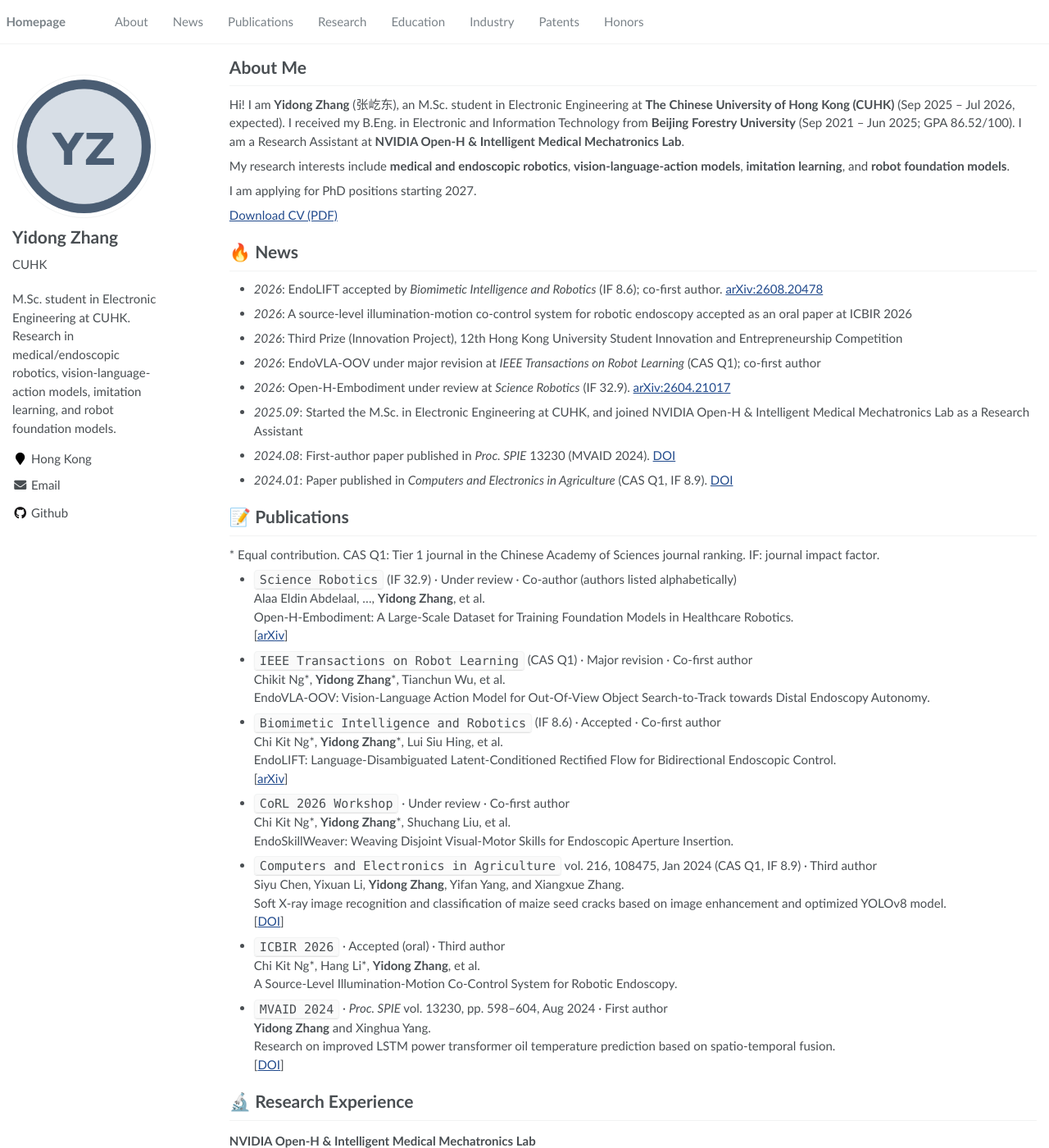
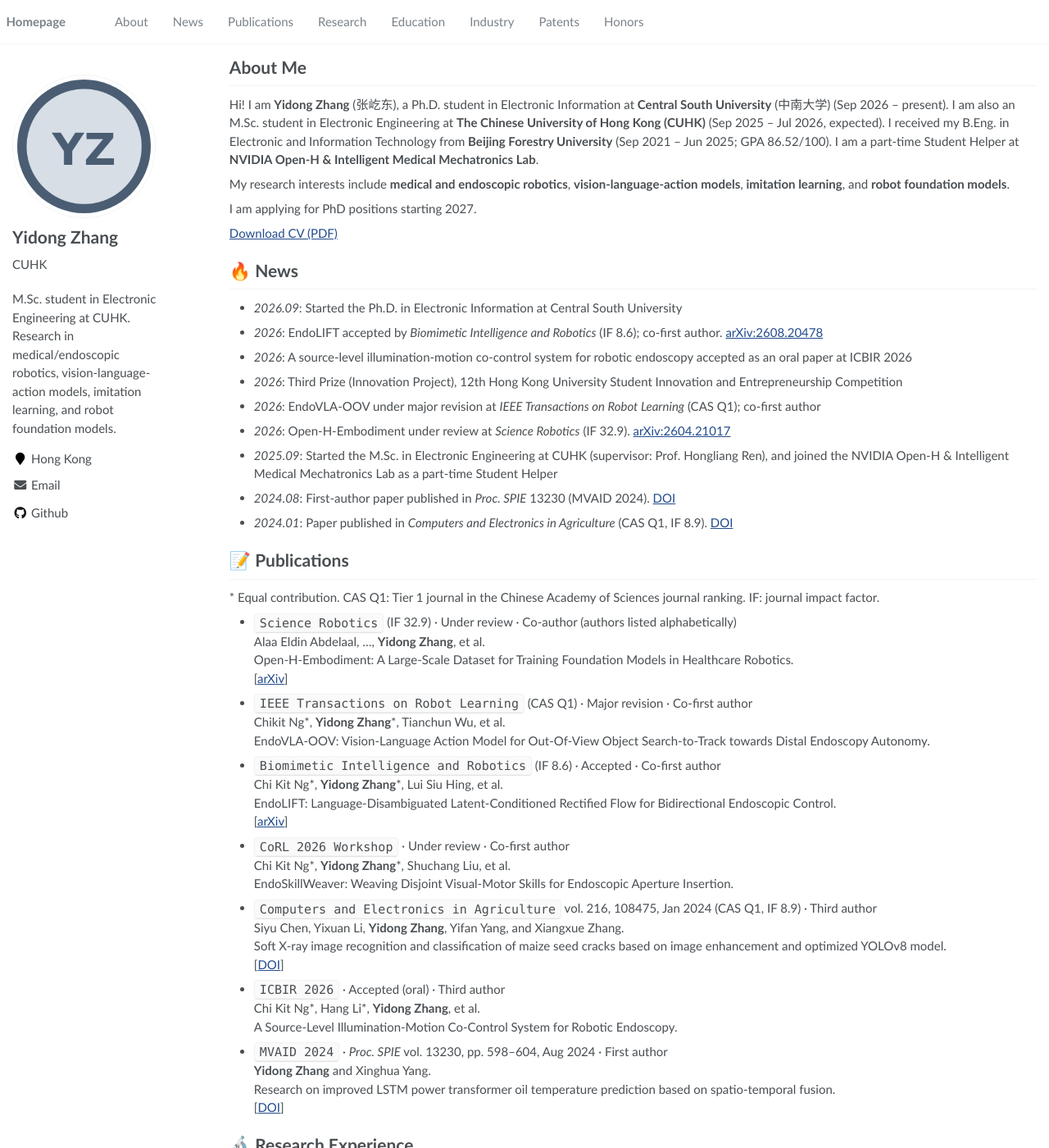
Before and after one commit to dongdongjun-destiny/dongdongjun-destiny.github.io, a Jekyll site: the page built from _pages/about.md, in a window 1280 px wide and 1400 px high. Shown: the whole window at 82% size. Built offline with Jekyll 4.4.1, drawn with Linux system fonts in a browser that asks for light colours; some of the changed text lies outside the part shown.

Commit message:
Correct lab role, add CSU Ph.D., and note CUHK supervisor (#2)
Replace Research Assistant with part-time Student Helper, add the
Central South University Ph.D. (Electronic Information, Sep 2026),
and list Prof. Hongliang Ren as the CUHK M.Sc. supervisor. Sidebar
and CV PDF are unchanged.

Co-authored-by: Cursor Agent <cursoragent@cursor.com>
Co-authored-by: dongdongjun-destiny <dongdongjun-destiny@users.noreply.github.com>

```diff
--- a/_includes/sections/education.md
+++ b/_includes/sections/education.md
@@ -1,7 +1,10 @@
 # 📖 Education {#education}
 
+- **Central South University** (中南大学) · Ph.D. in Electronic Information
+  *Sep 2026 – present*
+
 - **The Chinese University of Hong Kong** · M.Sc. in Electronic Engineering
-  *Sep 2025 – Jul 2026 (expected)*
+  *Sep 2025 – Jul 2026 (expected)* · Supervisor: Prof. Hongliang Ren
 
 - **Beijing Forestry University** (“Double First-Class” / Project 211 university) · B.Eng. in Electronic and Information Technology
   *Sep 2021 – Jun 2025* · GPA: 86.52/100
--- a/_includes/sections/news.md
+++ b/_includes/sections/news.md
@@ -1,10 +1,11 @@
 # 🔥 News {#news}
 
+- *2026.09*: Started the Ph.D. in Electronic Information at Central South University
 - *2026*: EndoLIFT accepted by *Biomimetic Intelligence and Robotics* (IF 8.6); co-first author. [arXiv:2608.20478](https://arxiv.org/abs/2608.20478)
 - *2026*: A source-level illumination-motion co-control system for robotic endoscopy accepted as an oral paper at ICBIR 2026
 - *2026*: Third Prize (Innovation Project), 12th Hong Kong University Student Innovation and Entrepreneurship Competition
 - *2026*: EndoVLA-OOV under major revision at *IEEE Transactions on Robot Learning* (CAS Q1); co-first author
 - *2026*: Open-H-Embodiment under review at *Science Robotics* (IF 32.9). [arXiv:2604.21017](https://arxiv.org/abs/2604.21017)
-- *2025.09*: Started the M.Sc. in Electronic Engineering at CUHK, and joined NVIDIA Open-H & Intelligent Medical Mechatronics Lab as a Research Assistant
+- *2025.09*: Started the M.Sc. in Electronic Engineering at CUHK (supervisor: Prof. Hongliang Ren), and joined the NVIDIA Open-H & Intelligent Medical Mechatronics Lab as a part-time Student Helper
 - *2024.08*: First-author paper published in *Proc. SPIE* 13230 (MVAID 2024). [DOI](https://doi.org/10.1117/12.3035438)
 - *2024.01*: Paper published in *Computers and Electronics in Agriculture* (CAS Q1, IF 8.9). [DOI](https://doi.org/10.1016/j.compag.2023.108475)
--- a/_includes/sections/research.md
+++ b/_includes/sections/research.md
@@ -1,7 +1,7 @@
 # 🔬 Research Experience {#research-experience}
 
 ### NVIDIA Open-H & Intelligent Medical Mechatronics Lab
-*Research Assistant · Sep 2025 – Present*
+*part-time Student Helper · Sep 2025 – Present*
 
 - Developed a multi-motor endoscope teleoperation system: built a 4-axis DJI M2006 motor control system with a RoboMaster A board and a Python host program, achieved high-frequency closed-loop motor control over CAN bus, and integrated an Xbox controller for vector-based endoscope actuation and PWM lighting control.
 - Designed a multimodal data acquisition pipeline (serial communication, data logging, CSV storage), resolving timestamp alignment and synchronization between variable-frame-rate video and fixed-rate sensor streams.
--- a/_pages/about.md
+++ b/_pages/about.md
@@ -10,7 +10,7 @@ redirect_from:
 
 # About Me {#about-me}
 
-Hi! I am **Yidong Zhang** (张屹东), an M.Sc. student in Electronic Engineering at **The Chinese University of Hong Kong (CUHK)** (Sep 2025 – Jul 2026, expected). I received my B.Eng. in Electronic and Information Technology from **Beijing Forestry University** (Sep 2021 – Jun 2025; GPA 86.52/100). I am a Research Assistant at **NVIDIA Open-H & Intelligent Medical Mechatronics Lab**.
+Hi! I am **Yidong Zhang** (张屹东), a Ph.D. student in Electronic Information at **Central South University** (中南大学) (Sep 2026 – present). I am also an M.Sc. student in Electronic Engineering at **The Chinese University of Hong Kong (CUHK)** (Sep 2025 – Jul 2026, expected). I received my B.Eng. in Electronic and Information Technology from **Beijing Forestry University** (Sep 2021 – Jun 2025; GPA 86.52/100). I am a part-time Student Helper at **NVIDIA Open-H & Intelligent Medical Mechatronics Lab**.
 
 My research interests include **medical and endoscopic robotics**, **vision-language-action models**, **imitation learning**, and **robot foundation models**.
 
```
